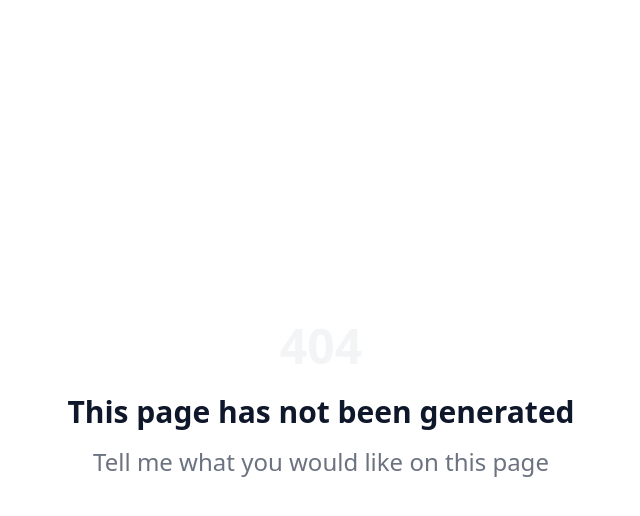
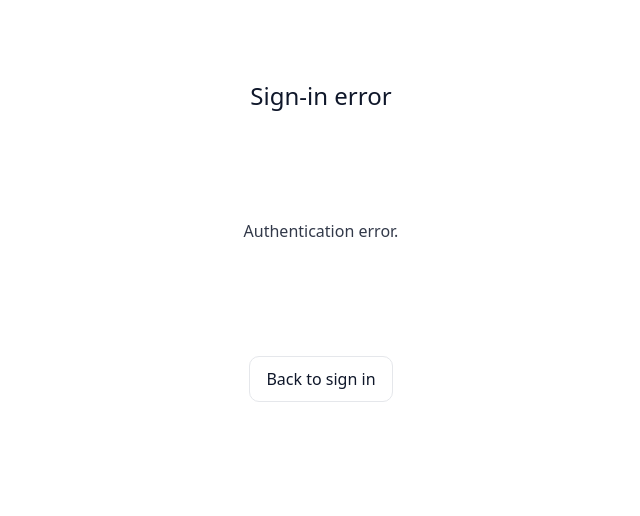
Before and after one commit to jwes9121/jride-app, a Next.js app: page /auth/error in a window 1280 px wide. Before the commit this address had no page. Shown: the top 516 px of the page, without its empty margins (319-959 px from the left). Built offline with nearby package versions, Linux system fonts and the light colour scheme.

Commit message:
Create page.tsx

```diff
--- /dev/null
+++ b/app/auth/error/page.tsx
@@ -0,0 +1,32 @@
+"use client";
+
+import { useSearchParams } from "next/navigation";
+
+const MESSAGES: Record<string, string> = {
+  OAuthSignin: "Problem constructing the provider URL.",
+  OAuthCallback: "Provider callback failed. Check redirect URI and client credentials.",
+  OAuthCreateAccount: "Could not create OAuth account.",
+  EmailCreateAccount: "Could not create email account.",
+  Callback: "Callback handler error.",
+  OAuthAccountNotLinked: "Email is linked to a different sign-in method.",
+  EmailSignin: "Email sign-in failed.",
+  CredentialsSignin: "Invalid credentials.",
+  SessionRequired: "You must be signed in to access this page.",
+  Default: "Authentication error.",
+};
+
+export default function AuthErrorPage() {
+  const params = useSearchParams();
+  const code = params.get("error") ?? "Default";
+  const message = MESSAGES[code] ?? MESSAGES.Default;
+
+  return (
+    <div style={{display:"grid",placeItems:"center",minHeight:"60vh",textAlign:"center", padding:"2rem"}}>
+      <h1 style={{fontSize:24, marginBottom:12}}>Sign-in error</h1>
+      <p style={{opacity:.85, marginBottom:20}}>{message}</p>
+      <a href="/auth/signin" style={{padding:"0.6rem 1rem", border:"1px solid #e5e7eb", borderRadius:10}}>
+        Back to sign in
+      </a>
+    </div>
+  );
+}
```
